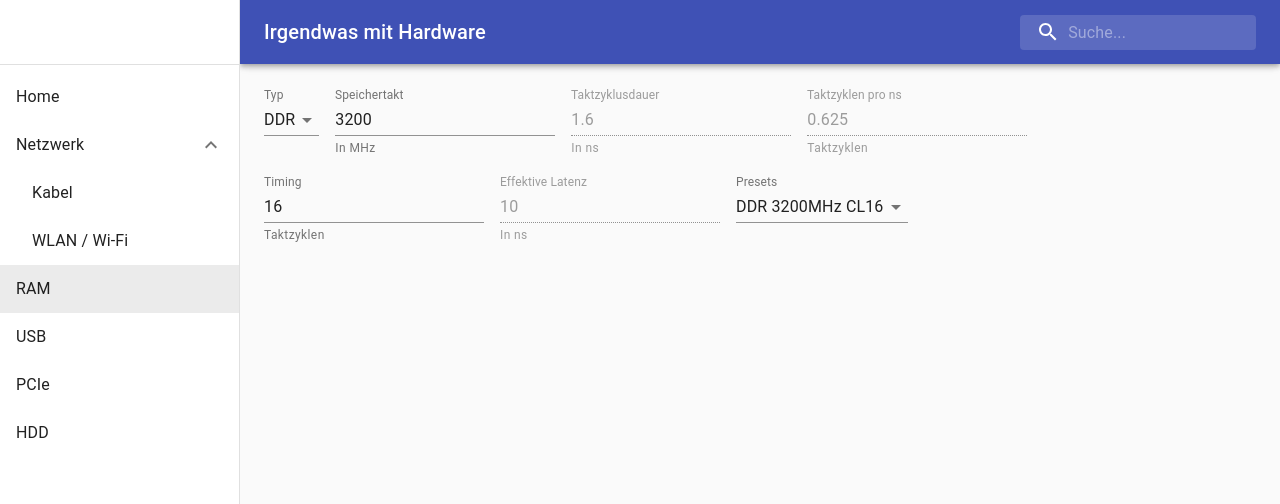
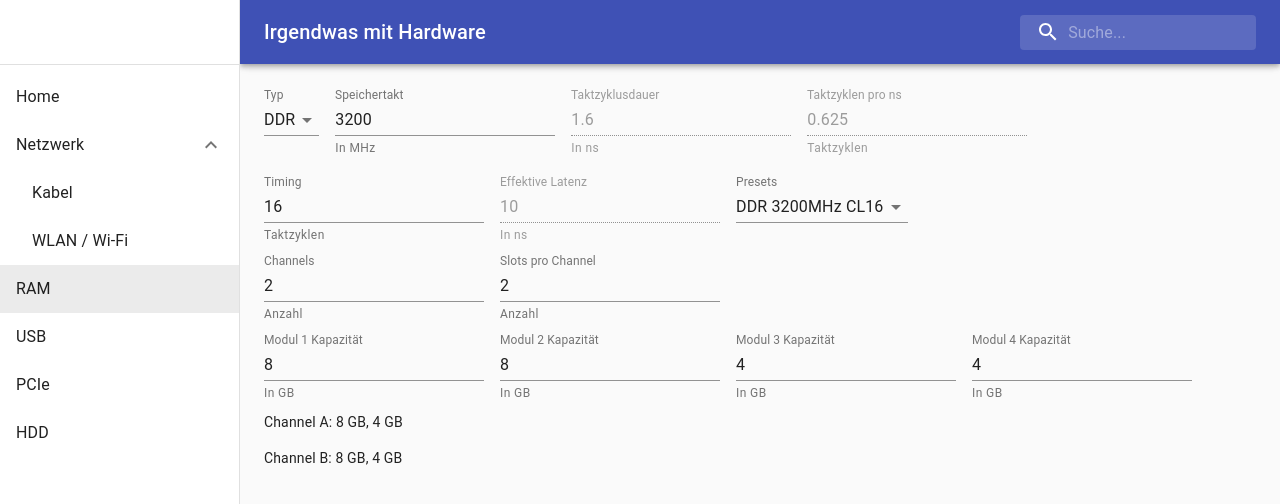
Before and after one commit to benneq/irgendwas-mit-hardware, a React (Create React App) app: page /memory in a window 1280 px wide. Shown: the top 504 px of the page. Built offline with nearby package versions, Linux system fonts and the light colour scheme.

Commit message:
MemoryChannelCalculator

```diff
--- a/src/App.tsx
+++ b/src/App.tsx
@@ -1,7 +1,6 @@
 import React from 'react';
 import Layout from './layout/Layout';
 import { Switch, Redirect, Route } from 'react-router-dom';
-import MemoryLatencyCalculator from './memory/MemoryLatencyCalculator';
 import Home from './home/Home';
 import NetworkCable from './network/NetworkCable';
 import USB from './usb/USB';
@@ -9,6 +8,7 @@ import NetworkWiFi from './network/wifi/NetworkWiFi';
 import PCIe from './pcie/PCIe';
 import SearchResults from './search/SearchResults';
 import HDD from './hdd/HDD';
+import Memory from './memory/Memory';
 
 const App: React.FunctionComponent = () => {
 	return (
@@ -18,7 +18,7 @@ const App: React.FunctionComponent = () => {
 				<Route path="/home" component={Home} />
 				<Route path="/search" component={SearchResults} />
 				<Route path="/usb" component={USB} />
-				<Route path="/memory" component={MemoryLatencyCalculator} />
+				<Route path="/memory" component={Memory} />
 				<Route exact path="/network/cable" component={NetworkCable} />
 				<Route exact path="/network/wifi" component={NetworkWiFi} />
 				<Route path="/pcie" component={PCIe} />
--- /dev/null
+++ b/src/memory/Memory.tsx
@@ -0,0 +1,17 @@
+import React from 'react';
+import MemoryLatencyCalculator from './MemoryLatencyCalculator';
+import MemoryChannelCalculator from './MemoryChannelCalculator';
+
+
+
+const Memory: React.FunctionComponent = () => {
+    return (
+        <>
+            <MemoryLatencyCalculator />
+
+            <MemoryChannelCalculator />
+        </>
+    );
+};
+
+export default Memory;
--- /dev/null
+++ b/src/memory/MemoryChannelCalculator.tsx
@@ -0,0 +1,92 @@
+import React, { useState, useEffect } from 'react';
+import { Grid } from '@material-ui/core';
+import NumberField from '../util/NumberField';
+import ArrayJoin from '../util/ArrayJoin';
+
+const MemoryChannelCalculator: React.FunctionComponent = () => {
+    const [channels, setChannels] = useState(2);
+    const [slotsPerChannel, setSlotsPerChannel] = useState(2);
+    const [modules, setModules] = useState([8, 8, 4, 4]);
+    const [assignments, setAssignments] = useState<number[][]>([]);
+
+    const handleChannelsChange = (e: React.ChangeEvent<{ value: unknown }>) => {
+        setChannels(e.target.value as number);
+    };
+
+    const handleSlotsPerChannelChange = (e: React.ChangeEvent<{ value: unknown }>) => {
+        setSlotsPerChannel(e.target.value as number);
+    };
+
+    const handleModuleChange = (idx: number) => (e: React.ChangeEvent<{ value: unknown }>) => {
+        const arr = modules.slice();
+        arr[idx] = e.target.value as number;
+        setModules(arr);
+    };
+
+    useEffect(() => {
+        const newLength = Math.max(channels * slotsPerChannel, 0) || 0;
+        setModules(modules => [...modules, ...Array(Math.max(newLength - modules.length, 0)).fill(0)].slice(0, newLength));
+    }, [channels, slotsPerChannel]);
+
+    useEffect(() => {
+        const assignments = new Array<number[]>(channels || 0).fill([]);
+        const sortedModules = [...modules].sort((a, b) => b - a);
+        for(const module of sortedModules) {
+            const idx = assignments.map((assignment, i) => ({
+                index: i,
+                free: slotsPerChannel - assignment.length,
+                sum: assignment.reduce((a, b) => a + b, 0)
+            }))
+            .filter(assignment => assignment.free > 0)
+            .reduce((a, b) => a.sum <= b.sum ? a : b)
+            .index;
+
+            assignments[idx] = [...assignments[idx], module || 0];
+        }
+        setAssignments(assignments);
+    }, [modules]);
+
+    return (
+        <>
+            <Grid container spacing={2}>
+                <Grid item>
+                    <NumberField
+                        label="Channels"
+                        helperText="Anzahl"
+                        value={channels}
+                        onChange={handleChannelsChange}
+                    />
+                </Grid>
+                <Grid item>
+                    <NumberField
+                        label="Slots pro Channel"
+                        helperText="Anzahl"
+                        value={slotsPerChannel}
+                        onChange={handleSlotsPerChannelChange}
+                    />
+                </Grid>
+            </Grid>
+            <Grid container spacing={2}>
+                {modules.map((module, i) =>
+                    <Grid key={i} item>
+                        <NumberField
+                            label={`Modul ${i+1} Kapazität`}
+                            helperText="In GB"
+                            value={module}
+                            onChange={handleModuleChange(i)}
+                        />
+                    </Grid>
+                )}
+            </Grid>
+            <Grid container spacing={2} direction="column">
+                {assignments.map((assignment, i) =>
+                    <Grid key={i} item>
+                        Channel {String.fromCharCode(i+65)}: <ArrayJoin value={assignment.filter(module => module !== 0).map(module => module + " GB")} separator={", "} />
+                    </Grid>
+                )}
+            </Grid>
+        </>
+    );
+};
+
+export default MemoryChannelCalculator;
--- /dev/null
+++ b/src/util/ArrayJoin.tsx
@@ -0,0 +1,24 @@
+import React from 'react';
+
+
+type Props = {
+    value: React.ReactNode[]
+    separator: React.ReactNode
+}
+
+const ArrayJoin: React.FunctionComponent<Props> = (props) => {
+    const { value, separator } = props;
+
+    return (
+        <>
+            {value.map((val, i) =>
+                <React.Fragment key={i}>
+                    {val}
+                    {i < value.length - 1 && separator}
+                </React.Fragment>
+            )}
+        </>
+    );
+};
+
+export default ArrayJoin;
```
